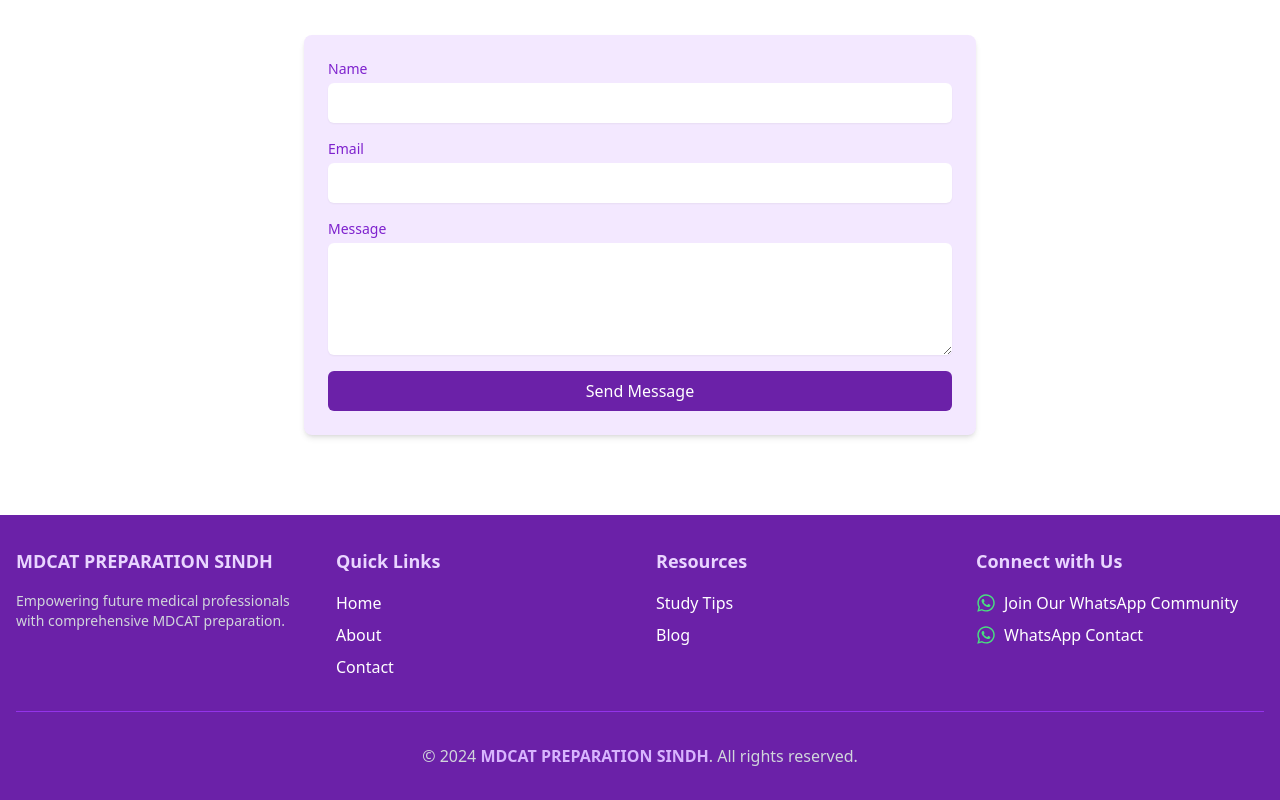
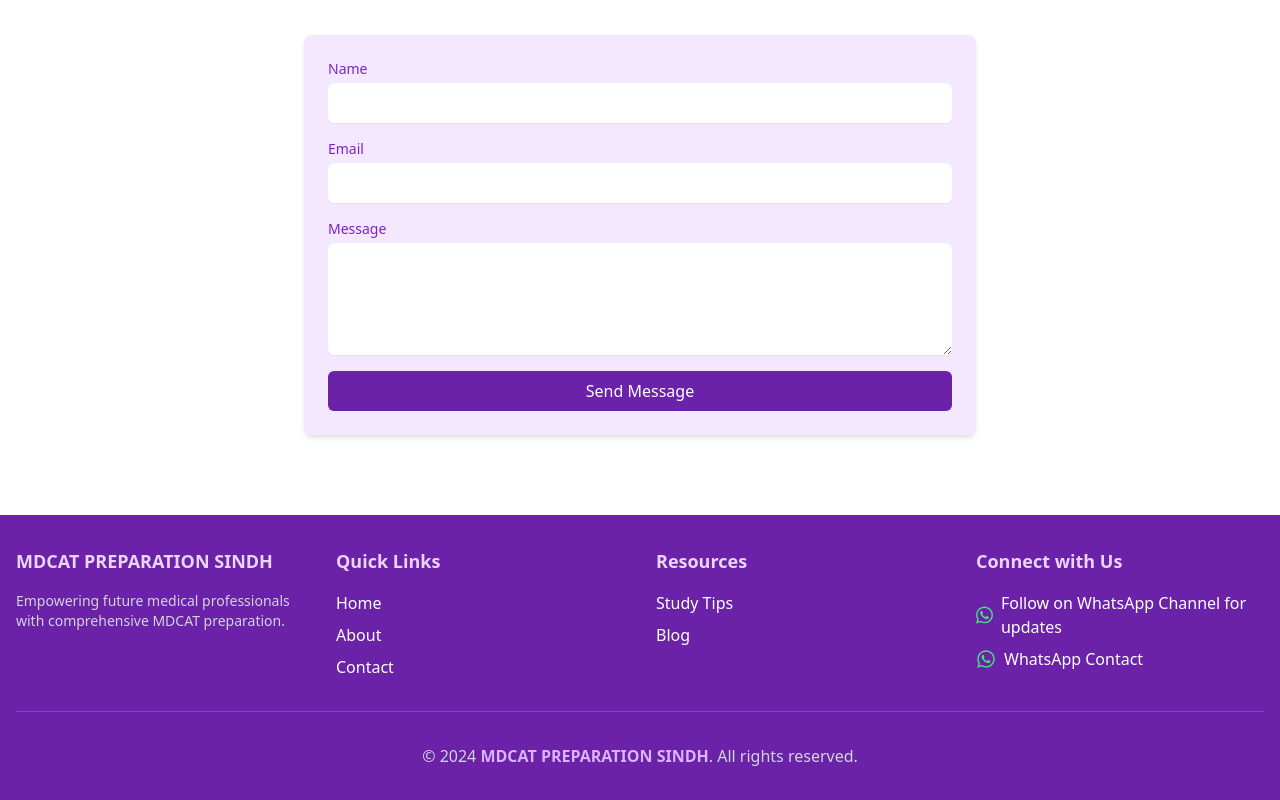
Before and after one commit to Siddique145/Full-Stack-Quiz-Web, a React (Vite) app: page /home in a window 1280 px wide. Shown: the part 1435-2235 px from the top of the page. Built offline with nearby package versions, Linux system fonts and the light colour scheme; no server answers.

Commit message:
whatsapp links

```diff
--- a/src/pages/homepage/Footer.jsx
+++ b/src/pages/homepage/Footer.jsx
@@ -41,18 +41,18 @@ const Footer = () => {
             <ul className="space-y-2">
               <li>
                 <a
-                  href="" // Replace with your actual WhatsApp community link
+                  href="https://whatsapp.com/channel/0029Vb5GpYP1dAwAAgicUx2u" // Replace with your actual WhatsApp community link
                   target="_blank"
                   rel="noopener noreferrer"
                   className="flex items-center space-x-2 hover:text-purple-400 transition"
                 >
                   <FaWhatsapp className="text-green-400 text-xl" /> {/* WhatsApp Icon */}
-                  <span>Join Our WhatsApp Community</span>
+                  <span>Follow on WhatsApp Channel for updates </span>
                 </a>
               </li>
               <li>
                 <a
-                  href="https://wa.me/"
+                  href="https://whatsapp.com/channel/0029Vb5GpYP1dAwAAgicUx2u"
                   target="_blank"
                   rel="noopener noreferrer"
                   className="flex items-center space-x-2 hover:text-purple-400 transition"
```
